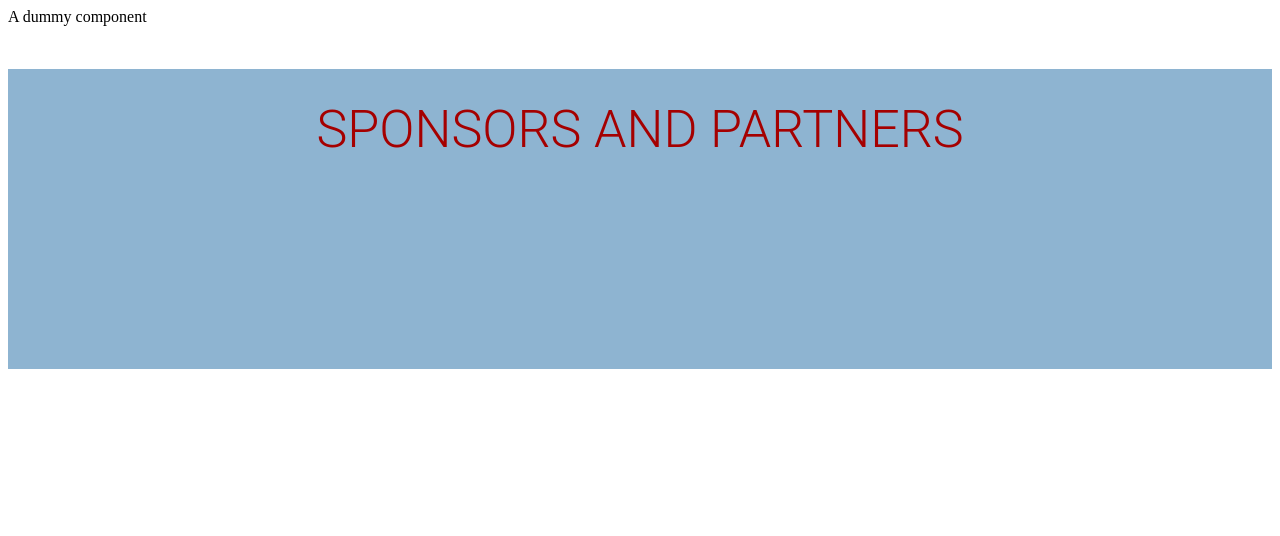
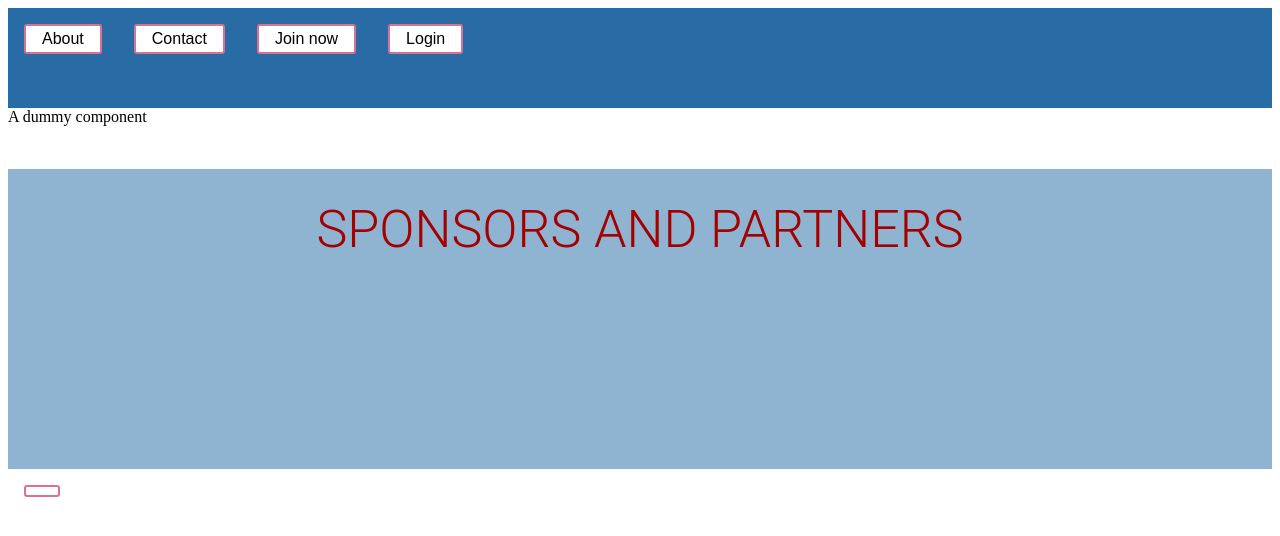
Before and after one commit to reevesglobal/capstone-coding-camp, a React (Create React App) app in the folder client/: page / in a window 1280 px wide. Shown: the top 536 px of the page. Built offline with nearby package versions, Linux system fonts and the light colour scheme.

Commit message:
Added button and navigation

```diff
--- a/client/src/App.jsx
+++ b/client/src/App.jsx
@@ -1,6 +1,8 @@
 import React from "react";
 import "./App.css";
 import Dummycontainer from "./containers/Dummycontainer";
+
+
 
 function App() {
     return <Dummycontainer />;
--- /dev/null
+++ b/client/src/components/Navigation.jsx
@@ -0,0 +1,28 @@
+import React from 'react';
+import styled from 'styled-components';
+import Button from '../styles/Button';
+
+
+
+const NavBackground = styled.div`
+    height: 100px;
+    background-color: #296ba4;
+`
+
+
+
+const Navigation = (props) => {
+    return(
+
+        <NavBackground>
+            <Button text={`About`}/>
+            <Button text={`Contact`}/>
+
+            <Button text={`Join now`}/>
+            <Button text={`Login`}/>
+        </NavBackground>
+
+    );
+}
+
+export default Navigation;
--- a/client/src/components/SponsorsAndPartners.jsx
+++ b/client/src/components/SponsorsAndPartners.jsx
@@ -1,6 +1,7 @@
 import React from 'react';
 import styled from 'styled-components';
 import SectionTitle from '../styles/SectionTitle';
+
 
 const StyledBackground = styled.div`
   height: 300px;
--- a/client/src/containers/Dummycontainer.jsx
+++ b/client/src/containers/Dummycontainer.jsx
@@ -1,13 +1,17 @@
 import React, { Component } from "react";
 import Dummycomponent from "../components/Dummycomponent";
 import SponsorsAndPartners from "../components/SponsorsAndPartners";
+import Button from "../styles/Button"
+import JumboNavContainer from "./JumboNavContainer"
 
 export class Dummycontainer extends Component {
     render() {
         return (
           <div>
+            <JumboNavContainer />
             <Dummycomponent />
             <SponsorsAndPartners />
+            <Button />
           </div>
         );
     }
--- /dev/null
+++ b/client/src/containers/JumboNavContainer.jsx
@@ -0,0 +1,14 @@
+import React, { Component } from "react";
+import Navigation from "../components/Navigation";
+
+export class JumboNavContainer extends Component {
+    render() {
+        return(
+
+            <Navigation />
+
+        )
+    }
+}
+
+export default JumboNavContainer;
--- /dev/null
+++ b/client/src/styles/Button.jsx
@@ -0,0 +1,24 @@
+import React from 'react';
+import styled from 'styled-components';
+
+const StyledButton = styled.button`
+    background: ${props => props.background || "white"};
+    textColor: ${props => props.textColor || "white"};
+
+
+    font-size: 1em;
+    margin: 1em;
+    padding: 0.25em 1em;
+    border: 2px solid palevioletred;
+    border-radius: 3px;
+    `;
+
+
+
+const Button = (props) => {
+    return (
+        <StyledButton background={props.background} textColor={props.textColor}>{props.text}</StyledButton>
+    )
+}
+
+export default Button;
```
Also changed, not shown: 1 other file (tests, documents, lock files or other folders).
